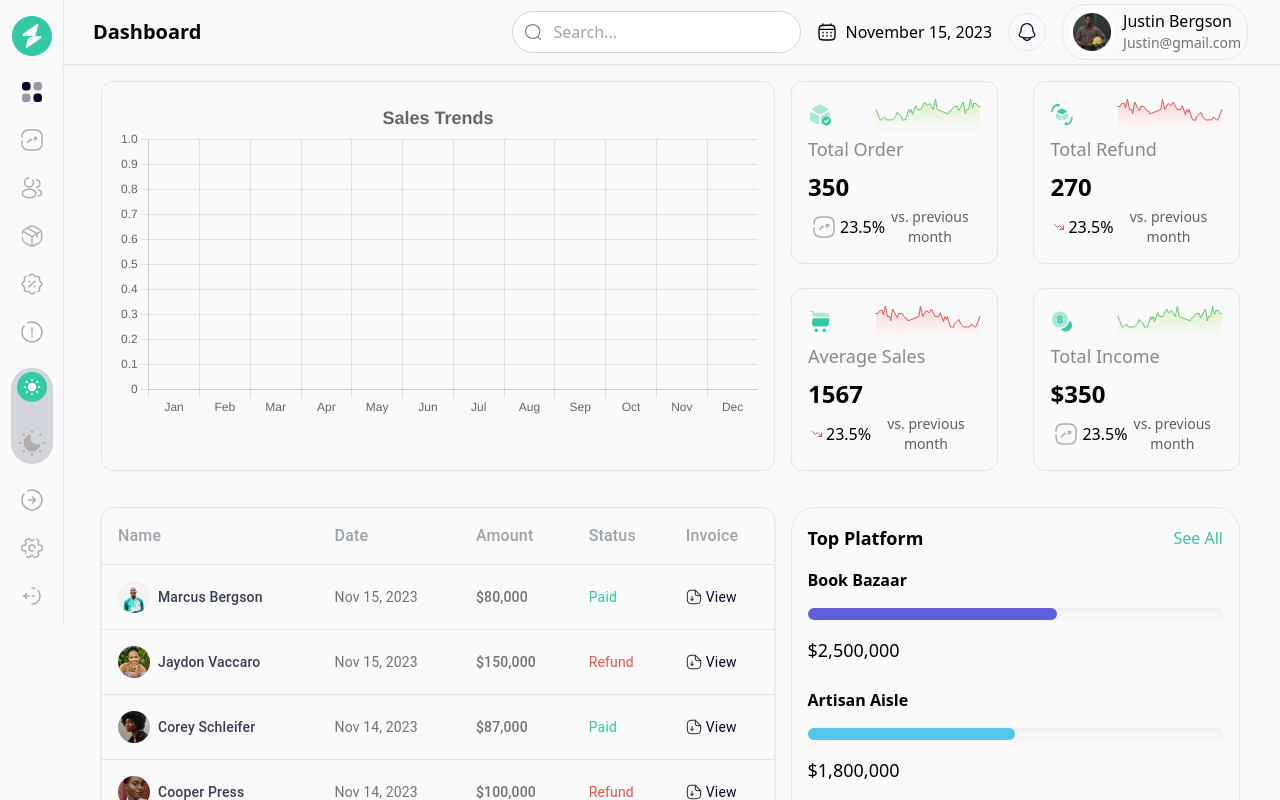
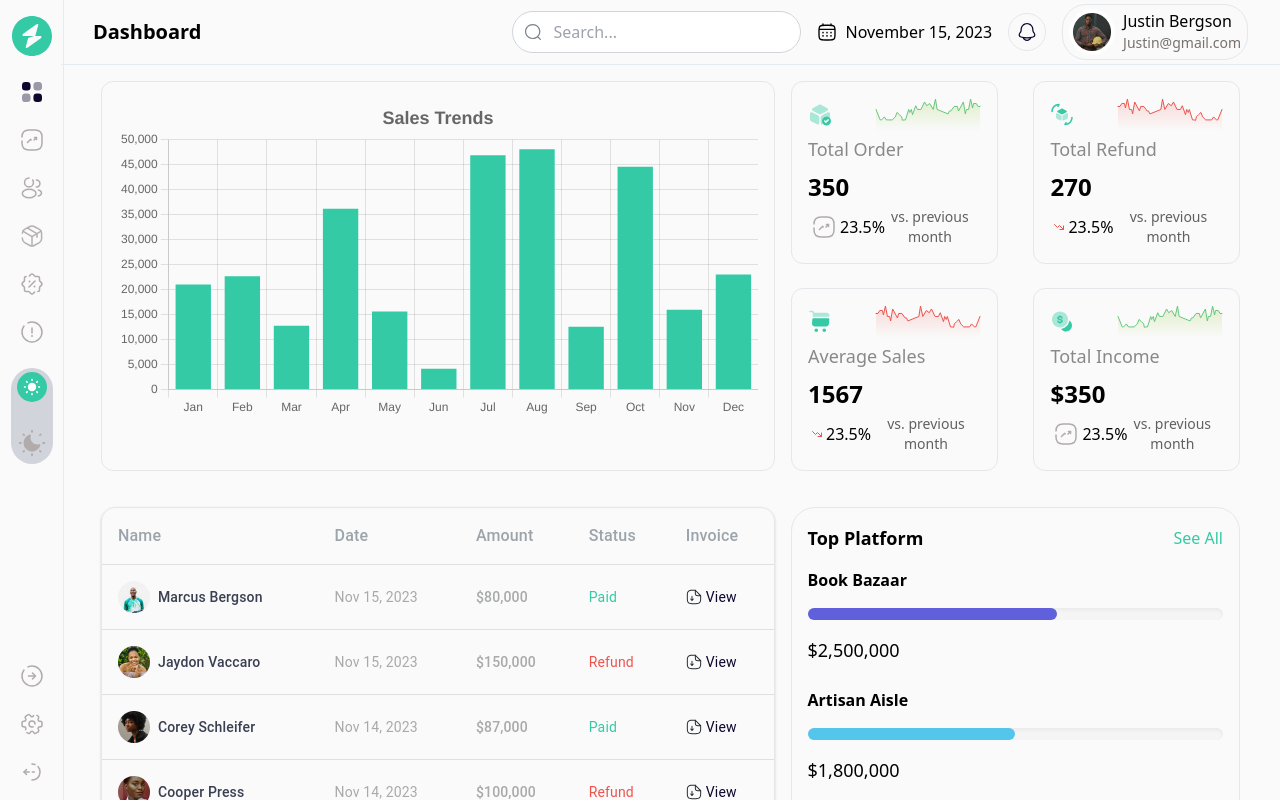
Before and after one commit to KikiXoxo/analytics-dashboard, a React app: page / in a window 1280 px wide. Shown: the top 800 px of the page. Built offline with nearby package versions, Linux system fonts and the light colour scheme; the HTML template or start-up script is replaced by a standard one.

Commit message:
fix: randomNum bug

```diff
--- a/src/components/Chart.tsx
+++ b/src/components/Chart.tsx
@@ -63,7 +63,6 @@ export const data = {
 };
 
 export default function Chart() {
-  // const updatedData = { ...data };
   return (
     <div className="w-full md:w-3/5 bg-inherit border rounded-xl md:p-4 dark:border-gray-600">
       <Bar options={options} data={data} />
--- a/src/components/List.tsx
+++ b/src/components/List.tsx
@@ -56,17 +56,17 @@ export default function List() {
               <TableCell component="th" scope="row">
                 <div className="flex justify-start items-center gap-2">
                   <img src={image} alt="" />
-                  <p className="dark:text-[#737373] text-[#3A3F51] font-medium">
+                  <p className="dark:text-[#a8a9aa] text-[#3A3F51] font-medium">
                     {name}
                   </p>
                 </div>
               </TableCell>
-              <TableCell align="left" sx={{ color: "#737373" }}>
+              <TableCell align="left" sx={{ color: "#a8a9aa" }}>
                 {date}
               </TableCell>
               <TableCell
                 align="left"
-                sx={{ fontWeight: "500", color: "#737373" }}
+                sx={{ fontWeight: "500", color: "#a8a9aa" }}
               >
                 ${amount}
               </TableCell>
--- a/src/components/Sidebar.tsx
+++ b/src/components/Sidebar.tsx
@@ -27,7 +27,7 @@ export default function Sidebar() {
   };
 
   return (
-    <div className="hidden transition duration-500 py-4 md:flex flex-col justify-between items-center gap-y-4 md:gap-y-6 md:border-r border-r-[#E5EAEF] dark:border-r-gray-400 fixed w-[5%]">
+    <div className="hidden transition duration-500 py-4 md:flex h-full flex-col justify-between items-center gap-y-4 md:gap-y-6 md:border-r border-r-[#E5EAEF] dark:border-r-gray-400 fixed w-[5%]">
       <div className="flex flex-col justify-between items-center md:gap-y-6 gap-y-4">
         <img
           src={vector}
--- a/src/helpers/randomNum.ts
+++ b/src/helpers/randomNum.ts
@@ -1,3 +1,3 @@
 export default function randomNum(min: number, max: number): number {
-  Math.round(Math.random() * (max - min)) + min;
+  return Math.round(Math.random() * (max - min)) + min;
 }
```
